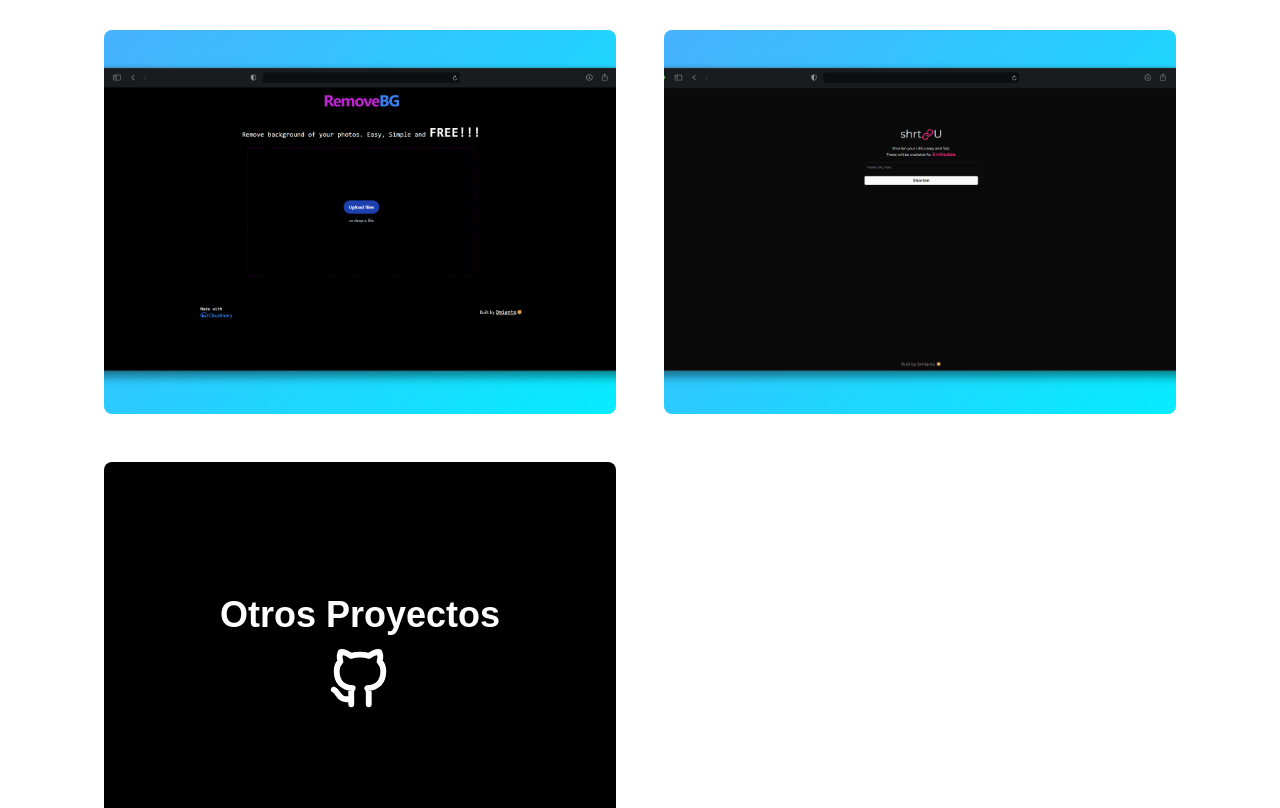
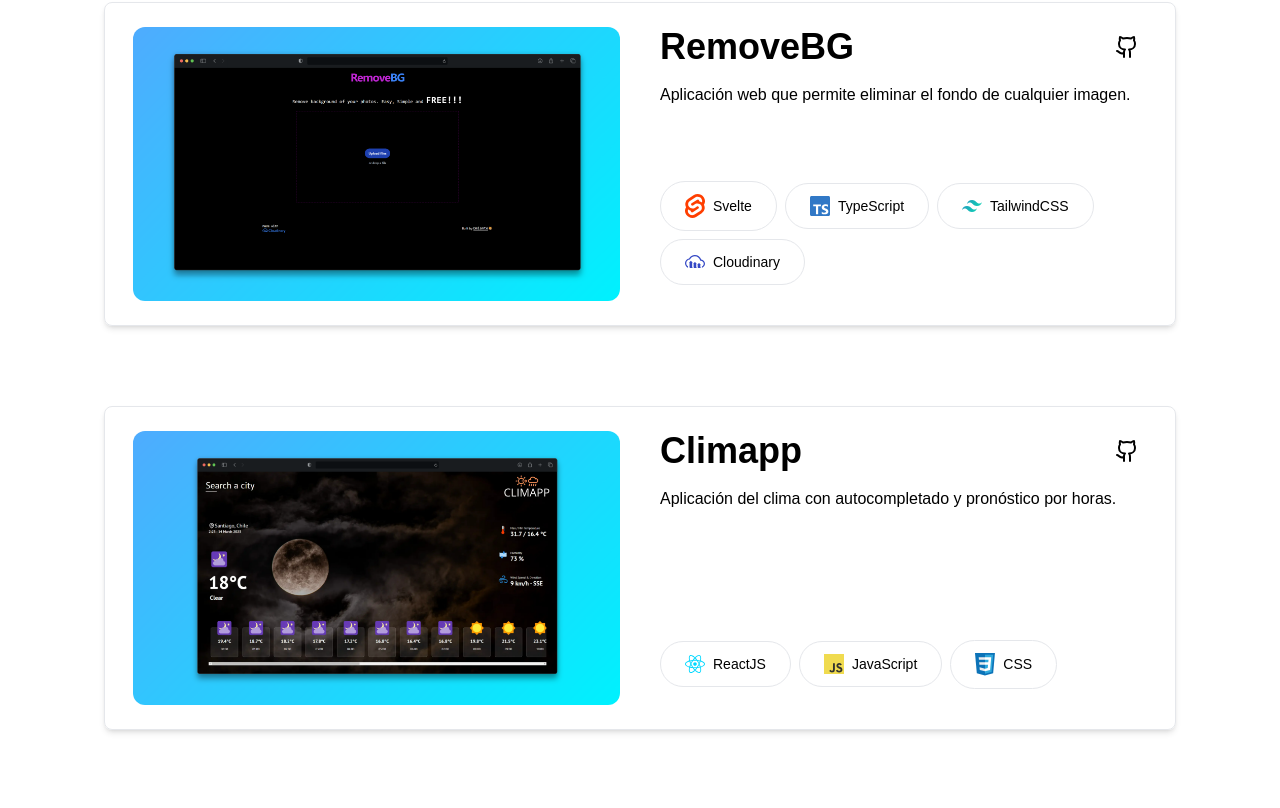
Before and after one commit to dmiante/portafolio, a React (Vite) app: page / in a window 1280 px wide. Shown: the part 1422-2230 px from the top of the page. Built offline with nearby package versions, Linux system fonts and the light colour scheme.

Commit message:
fix visual section projects

```diff
--- a/src/components/Projects.jsx
+++ b/src/components/Projects.jsx
@@ -1,73 +1,63 @@
+import { LuGithub } from 'react-icons/lu'
 import { PROJECTS_DATA } from '../data/Projects'
-import { TbWorldWww, TbBrandGithub } from 'react-icons/tb'
 
 export default function Projects () {
   return (
     <section id='projects' className='mb-10 py-24 px-10'>
       <div className='flex justify-center mb-14'>
-        <h2 className='text-center text-4xl md:text-5xl font-bold text-black dark:text-white mb-5'>PROYECTOS</h2>
+        <h2 className='text-center text-4xl md:text-5xl text-black font-light dark:text-white mb-5'>
+          PROYECTOS
+        </h2>
       </div>
-      <div className='grid grid-cols-1 gap-8 mt-8 xl:mt-12 xl:gap-12 md:grid-cols-2 xl:grid-cols-2'>
-        {PROJECTS_DATA.map((projects) => (
+      <ul>
+        {PROJECTS_DATA.sort((a, b) => b.priority - a.priority).map((projects) => (
           projects.show && (
-            <div
+            <li
               key={projects.url}
-              className='overflow-hidden bg-cover bg-center bg-no-repeat rounded-lg w-full h-96 group'
-              style={{ backgroundImage: `url(${projects.image})` }}
+              className='grid grid-cols-2 gap-10 mb-20 border px-7 py-6 rounded-lg border-gray-200 dark:border-neutral-800 shadow-md'
             >
-              <div
-                className='flex flex-col justify-between w-full h-full px-8 py-4  duration-700 opacity-0 backdrop-blur-sm bg-gray-800/60 group-hover:opacity-100'
+              <a href={projects.url} target='_blank' rel='noreferrer'>
+                <img src={projects.image} alt={projects.title} className='rounded-xl' width={500} height={400} />
+              </a>
+              <div className='flex flex-col justify-between'>
+                <div className='flex flex-col gap-4'>
+                  <div className='flex gap-10 items-baseline justify-between'>
+                    <a
+                      href={projects.url} target='_blank' rel='noreferrer' className='hover:underline hover:underline-offset-4 dark:hover:text-sky-800 hover:text-sky-500'
                     >
-                <div>
-                  <h2 className='mt-4 text-xl font-semibold text-white capitalize'>
-                    {projects.description}
-                  </h2>
-                  <p className='mt-2 text-2xl tracking-wider text-blue-400 uppercase'>
+                      <h3
+                        className='text-4xl font-semibold  dark:text-sky-500 dark:hover:text-sky-800'
+                      >
                         {projects.title}
-                  </p>
-                </div>
-                <div className='flex flex-row justify-center gap-10 text-white'>
+                      </h3>
+                    </a>
+                    <div className='flex gap-6'>
                       <a
-                    href={projects.gh}
-                    target='_blank'
-                    rel='noreferrer'
-                    className='hover:text-logo'
+                        href={projects.url} target='_blank' rel='noreferrer'
+                        className='group flex justify-center transition-all rounded-md p-2 dark:hover:bg-zinc-800 hover:bg-neutral-100'
                       >
-                    <span className='sr-only'>{projects.title}</span>
-                    <TbBrandGithub name='github' size={50} />
-                  </a>
-                  <a
-                    href={projects.url}
-                    target='_blank'
-                    rel='noreferrer'
-                    className='hover:text-logo'
-                  >
-                    <span className='sr-only'>{projects.title}</span>
-                    <TbWorldWww name='www' size={50} />
+                        <LuGithub size={24} />
+                        <span
+                          className='absolute opacity-0 group-hover:opacity-100 group-hover:-translate-y-8 duration-500 text-sm'
+                        >GitHub
+                        </span>
                       </a>
                     </div>
-                <div className='pt-4 pb-2'>
-                  {projects.tags.map((tag, index) => (
-                    <span key={index} className='inline-block rounded-full px-3 text-lg font-normal italic text-white'>{`#${tag}`}</span>
+                  </div>
+                  <p className='dark:text-slate-300'>{projects.description}</p>
+                </div>
+                <div className='flex flex-wrap items-center gap-2 py-4 cursor-default'>{projects.tags.map(({ tech, icon }) => (
+                  <div key={tech} className='flex gap-2 border border-gray-200 dark:border-neutral-800 dark:hover:border-neutral-700 rounded-full px-6 py-3 text-sm items-center hover:border-gray-300'>
+                    {icon && <img src={icon} alt={tech} width={20} height={20} className='object-contain' />}
+                    <p>{tech}</p>
+                  </div>
                 ))}
                 </div>
               </div>
-            </div>
+            </li>
           )
         ))}
-        <a
-          href='https://github.com/dmiante?tab=repositories'
-          target='_blank'
-          rel='noreferrer'
-          className='flex flex-col items-center justify-center bg-black hover:bg-black/95 dark:hover:bg-white/90 dark:bg-white rounded-lg w-full h-96'
-        >
-          <h2 className='text-4xl font-semibold capitalize mb-2 text-white dark:text-black'>
-            Otros proyectos
-          </h2>
-          <span className='sr-only'>github</span>
-          <TbBrandGithub name='github' size={70} className='text-white dark:text-black' />
-        </a>
-      </div>
+      </ul>
     </section>
   )
 }
```
Lines whose indentation alone changed are shown as unchanged.
